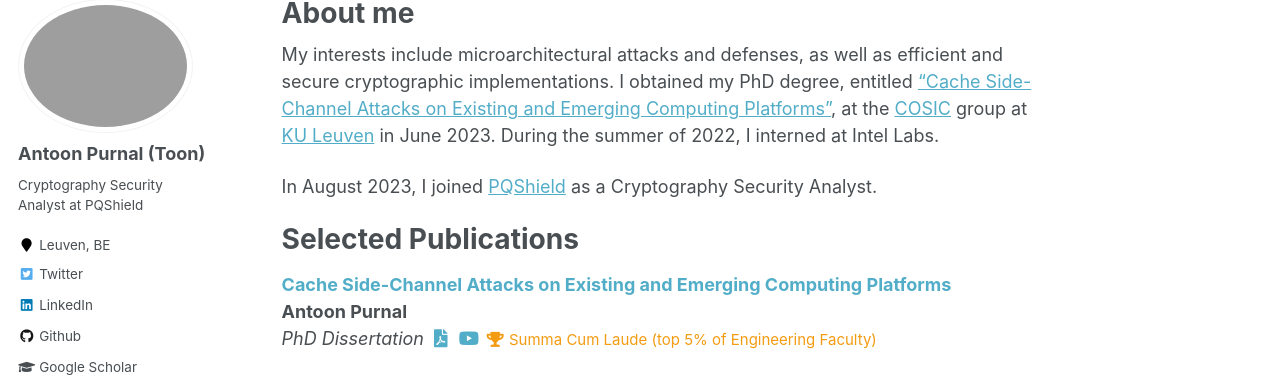
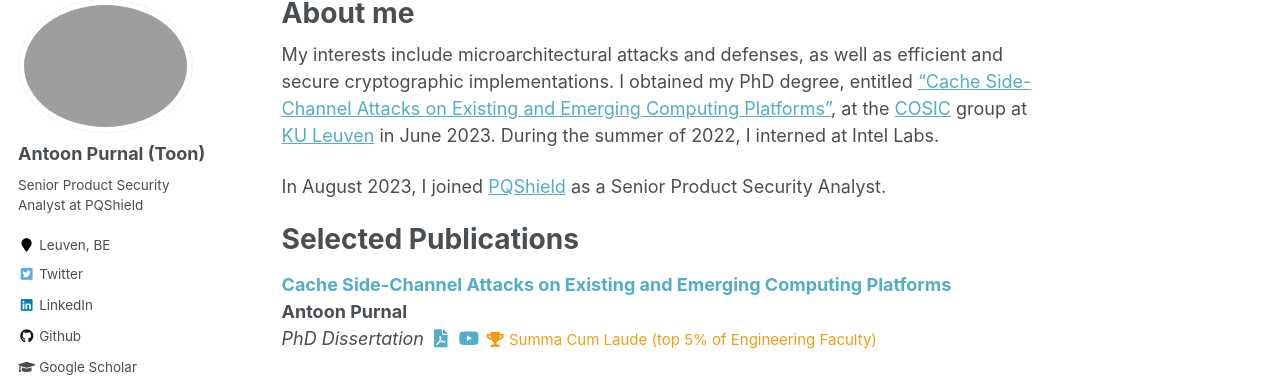
Before and after one commit to antoonpurnal/antoonpurnal.github.io, a Jekyll site: the page built from _pages/about.md, in a window 1280 px wide and 900 px high. Shown: the part 119-496 px from the top of the window. Built offline with Jekyll 4.4.1, drawn with Linux system fonts in a browser that asks for light colours.

Commit message:
february 2025 brush-up

```diff
--- a/_config.yml
+++ b/_config.yml
@@ -10,7 +10,7 @@ locale                   : "en-US"
 title                    : "Antoon Purnal"
 title_separator          : "-"
 name                     : &name "Antoon Purnal (Toon)"
-description              : &description "Cryptography Security Analyst at PQShield"
+description              : &description "Senior Product Security Analyst at PQShield"
 url                      : https://antoonpurnal.github.io # the base hostname & protocol for your site e.g. "https://mmistakes.github.io"
 baseurl                  : "" # the subpath of your site, e.g. "/blog"
 repository               : "antoonpurnal/antoonpurnal.github.io"
@@ -82,7 +82,7 @@ analytics:
 author:
   name             : "Antoon Purnal (Toon)"
   avatar           : "foto_2022.jpg"
-  bio              : "Cryptography Security Analyst at PQShield"
+  bio              : "Senior Product Security Analyst at PQShield"
   location         : "Leuven, BE"
   employer         :
   pubmed           :
--- a/_pages/about.md
+++ b/_pages/about.md
@@ -12,7 +12,7 @@ My interests include microarchitectural attacks and defenses, as well as efficie
 I obtained my PhD degree, entitled ["Cache Side-Channel Attacks on Existing and Emerging Computing Platforms"]({{ site.url }}/files/pdf/PhDThesis.pdf), at the [COSIC](https://esat.kuleuven.be/cosic/) group at [KU Leuven](https://kuleuven.be/english/) in June 2023.
 During the summer of 2022, I interned at Intel Labs.
 
-In August 2023, I joined [PQShield](https://pqshield.com/) as a Cryptography Security Analyst.
+In August 2023, I joined [PQShield](https://pqshield.com/) as a Senior Product Security Analyst.
 
 # Selected Publications
 {% for post in site.publications reversed %}
```
Also changed, not shown: 2 other files.
